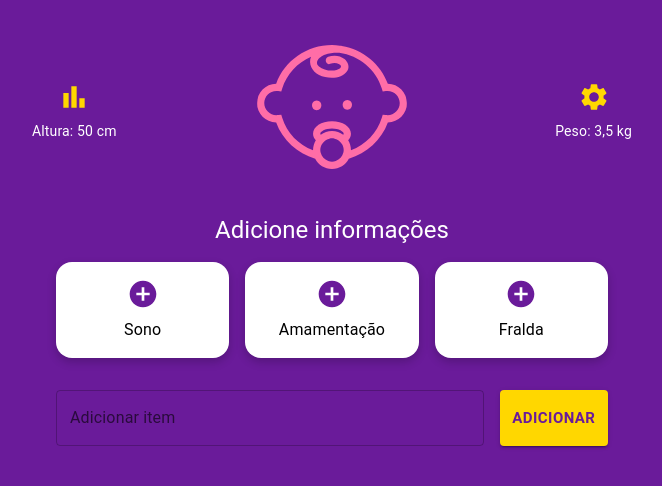
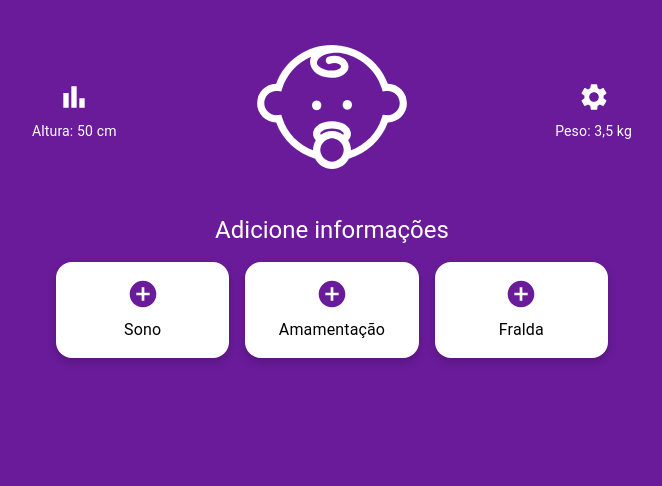
Before and after one commit to caiqueSanderson/baby-app-react-web, a React (Vite) app: page / in a window 1280 px wide. Shown: the top 486 px of the page, without its empty margins (308-970 px from the left). Built offline with nearby package versions, Linux system fonts and the light colour scheme.

Commit message:
feat: Componentizado o AppBar

```diff
--- /dev/null
+++ b/src/components/custom/appBar/index.jsx
@@ -0,0 +1,26 @@
+import React from "react";
+import { useNavigate } from "react-router-dom";
+
+import { Typography, IconButton, Box } from "../../";
+import { ArrowBack, Delete } from "@mui/icons-material";
+import "./styles.scss"
+
+export default function AppBar({ isEditMode, title, onDelete }) {
+  const navigate = useNavigate();
+
+  return (
+    <Box className="app-bar">
+      <IconButton className="back-button" onClick={() => navigate("/")}>
+        <ArrowBack />
+      </IconButton>
+      <Typography variant="h6" className="title">
+        {title}
+      </Typography>
+      {isEditMode && (
+        <IconButton className="delete-button" onClick={onDelete}>
+          <Delete />
+        </IconButton>
+      )}
+    </Box>
+  );
+}
--- /dev/null
+++ b/src/components/custom/appBar/styles.scss
@@ -0,0 +1,38 @@
+.app-bar {
+  background-color: #6a1b9a;
+  color: #fff;
+  display: flex;
+  align-items: center;
+  padding: 10px 20px;
+  margin-bottom: 1rem;
+  width: 100vw;
+
+  .MuiIconButton-root {
+    color: white;
+  }
+
+  .title {
+    flex-grow: 1;
+    text-align: center;
+    font-weight: bold;
+  }
+
+  .back-button {
+    color: white;
+    margin-right: 20px;
+    display: flex;
+    align-items: center;
+
+    &:hover {
+      background-color: #4e1482;
+    }
+  }
+
+  .delete-button {
+    color: white;
+
+    &:hover {
+      background-color: #4e1482;
+    }
+  }
+}
--- a/src/components/index.tsx
+++ b/src/components/index.tsx
@@ -16,7 +16,7 @@ export { default as Typography } from './typography';
 export { default as Snackbar } from './snackbar';
 export { default as Alert } from './alert';
 
-// export { default as AppBar } from './custom/appBar';
+export { default as AppBar } from './custom/appBar';
 // export { default as CardNewItem } from './custom/cardNewItem';
 // export { default as CustomList } from './custom/customList';
 export { default as Diaper } from './custom/Diaper';
--- a/src/views/Form/index.jsx
+++ b/src/views/Form/index.jsx
@@ -7,13 +7,12 @@ import {
   Container,
   Typography,
   Button,
-  TextField,
   IconButton,
+  AppBar,
   Eat,
   Diaper,
   Sleep,
 } from "../../components";
-import { ArrowBack } from "@mui/icons-material";
 
 import "../styles/form.scss";
 
@@ -33,7 +32,7 @@ export default function Form() {
     }
   }, [id]);
 
-  const handleSave = () => {
+  function handleSave(){
     const storedItems = JSON.parse(localStorage.getItem("items")) || [];
     if (id) {
       const updatedItems = storedItems.map((i) =>
@@ -47,6 +46,13 @@ export default function Form() {
     }
     navigate("/");
   };
+
+  function handleDelete() {
+    const storedItems = JSON.parse(localStorage.getItem("items")) || [];
+    const updatedItems = storedItems.filter((i) => i.id !== id);
+    localStorage.setItem("items", JSON.stringify(updatedItems));
+    navigate("/");
+  }
 
   const renderFormType = () => {
     switch (itemType) {
@@ -63,14 +69,7 @@ export default function Form() {
 
   return (
     <Box className="form-container">
-      <Box className="top-bar">
-        <IconButton className="back-button" onClick={() => navigate("/")}>
-          <ArrowBack sx={{ color: "#fff" }} />
-        </IconButton>
-        <Typography variant="h6" className="item-type">
-          {t(itemType)}
-        </Typography>
-      </Box>
+      <AppBar isEditMode={!!id} title={t(itemType)} onDelete={handleDelete} />
 
       <Container>
         <Typography variant="h4">
@@ -79,7 +78,11 @@ export default function Form() {
 
         {renderFormType()}
 
-        <Button className="form-button" variant="contained" onClick={handleSave}>
+        <Button
+          className="form-button"
+          variant="contained"
+          onClick={handleSave}
+        >
           {id ? t("uptade") : t("save")}
         </Button>
       </Container>
--- a/src/views/Home/index.jsx
+++ b/src/views/Home/index.jsx
@@ -2,7 +2,14 @@ import React, { useState } from "react";
 import { useNavigate } from "react-router-dom";
 import { useTranslation } from "react-i18next";
 
-import { Box, Container, Typography, Grid, TextField, Button, IconButton, Avatar } from "../../components";
+import {
+  Box,
+  Container,
+  Typography,
+  Grid,
+  IconButton,
+  Avatar,
+} from "../../components";
 import { Settings, BarChart, AddCircle } from "@mui/icons-material";
 
 import "../styles/homeScreen.scss";
@@ -21,21 +28,21 @@ export default function Home() {
     }
   }
 
-  function navigateSpecificForm(itemType){
+  function navigateSpecificForm(itemType) {
     navigate(`/form/${itemType}`);
-  };
+  }
 
   return (
     <Box className="home-container">
       <Container className="home-header">
-
         <Avatar
           src="/baby.svg"
           alt="Bebê"
           className="baby-image"
           sx={{
             "& .MuiAvatar-img": {
-              filter: "brightness(0) saturate(100%) invert(50%) sepia(90%) saturate(400%) hue-rotate(290deg)",
+              filter:
+                "brightness(0) saturate(100%) invert(100%)", // Garante que o SVG fique branco.
             },
           }}
         />
@@ -57,10 +64,9 @@ export default function Home() {
 
       <Container className="home-cards">
         <Typography variant="h5" className="cards-title">
-        {t("title")}
+          {t("title")}
         </Typography>
         <Grid container spacing={2}>
-
           <Grid item xs={4}>
             <Box className="card" onClick={() => navigateSpecificForm("sleep")}>
               <AddCircle className="card-icon" />
@@ -76,40 +82,15 @@ export default function Home() {
           </Grid>
 
           <Grid item xs={4}>
-            <Box className="card" onClick={() => navigateSpecificForm("diaper")}>
+            <Box
+              className="card"
+              onClick={() => navigateSpecificForm("diaper")}
+            >
               <AddCircle className="card-icon" />
               <Typography variant="body1">{t("diaper")}</Typography>
             </Box>
           </Grid>
-
         </Grid>
-      </Container>
-
-      <Container className="home-todo">
-        <Box className="todo-form">
-          <TextField
-            fullWidth
-            label={t("addItem")}
-            variant="outlined"
-            value={newItem}
-            onChange={(e) => setNewItem(e.target.value)}
-          />
-          <Button
-            variant="contained"
-            className="todo-button"
-            onClick={handleAddItem}
-          >
-            {t("add")}
-          </Button>
-        </Box>
-
-        <Box className="todo-list">
-          {items.map((item, index) => (
-            <Typography key={index} className="todo-item">
-              {item}
-            </Typography>
-          ))}
-        </Box>
       </Container>
     </Box>
   );
--- a/src/views/styles/form.scss
+++ b/src/views/styles/form.scss
@@ -3,37 +3,6 @@
   border-radius: 8px;
   box-shadow: 0 4px 8px rgba(0, 0, 0, 0.1);
   min-height: 100vh;
-
-  .top-bar {
-    background-color: #6a1b9a;
-    color: #fff;
-    display: flex;
-    align-items: center;
-    padding: 10px 20px;
-    margin-bottom: 1rem;
-    width: 100vw;
-
-    .MuiIconButton-root {
-      color: white;
-    }
-
-    .item-type {
-      flex-grow: 1;
-      text-align: center;
-      font-weight: bold;
-    }
-
-    .back-button {
-      color: white;
-      margin-right: 20px;
-      display: flex;
-      align-items: center;
-
-      &:hover {
-        background-color: #4e1482;
-      }
-    }
-  }
 
   .MuiContainer-root {
     padding: 20px;
--- a/src/views/styles/homeScreen.scss
+++ b/src/views/styles/homeScreen.scss
@@ -43,7 +43,7 @@
 
       svg {
         font-size: 2rem;
-        color: #ffd700;
+        color: #fff;
       }
     }
   }
@@ -95,38 +95,4 @@
       }
     }
   }
-
-  .home-todo {
-    margin-top: 2rem;
-    width: 100%;
-    max-width: 600px;
-
-    .todo-form {
-      display: flex;
-      gap: 1rem;
-
-      .todo-button {
-        background-color: #ffd700;
-        color: #6a1b9a;
-        font-weight: bold;
-
-        &:hover {
-          background-color: #ffc107;
-        }
-      }
-    }
-
-    .todo-list {
-      margin-top: 1rem;
-
-      .todo-item {
-        background-color: #fff;
-        color: #6a1b9a;
-        padding: 0.5rem 1rem;
-        border-radius: 0.5rem;
-        margin-bottom: 0.5rem;
-        box-shadow: 0px 4px 10px rgba(0, 0, 0, 0.2);
-      }
-    }
-  }
 }
```
